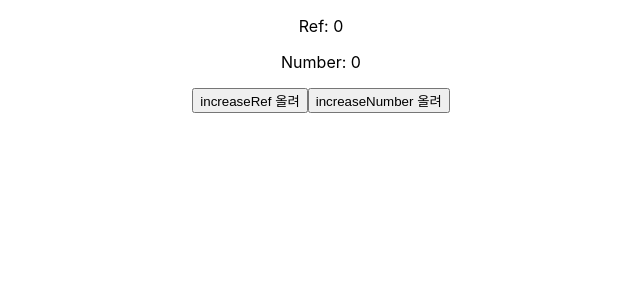
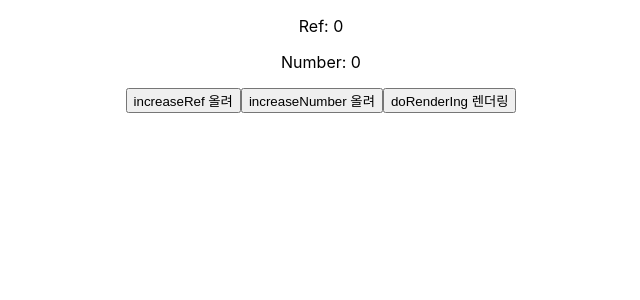
Before and after one commit to KwonYeJun/hooksExample, a React (Create React App) app in the folder client/: page / in a window 1280 px wide. Shown: the top 300 px of the page, without its empty margins (319-959 px from the left). Built offline with nearby package versions, Linux system fonts and the light colour scheme.

Commit message:
렌더링을 하여 Ref를 사용 했을 때와 아닐때 확인

```diff
--- a/client/src/App.tsx
+++ b/client/src/App.tsx
@@ -45,6 +45,9 @@ function App() {
   const countRef = useRef(0);
   let countNumber = 0;
 
+  const doRenderIng = () =>{
+    SetCount(count +1)
+  }
 
   const increaseRef = () => {
     countRef.current += 1; // countRef.current의 값이 + 1씩 증가 한다.
@@ -65,6 +68,7 @@ function App() {
       <p>Number: {countNumber}</p>
       <button onClick={increaseRef}>increaseRef 올려</button>
       <button onClick={increaseNumber}>increaseNumber 올려</button>
+      <button onClick={doRenderIng}>doRenderIng 렌더링</button>
 
     </div>
   );
```
